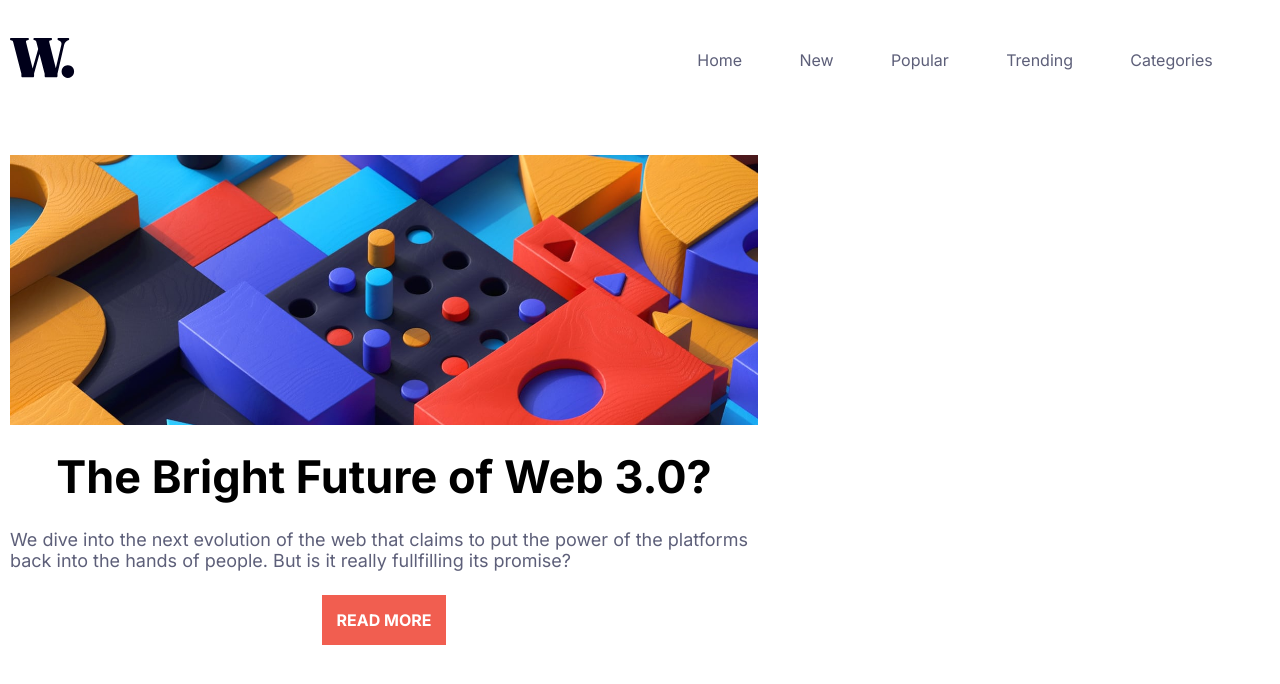
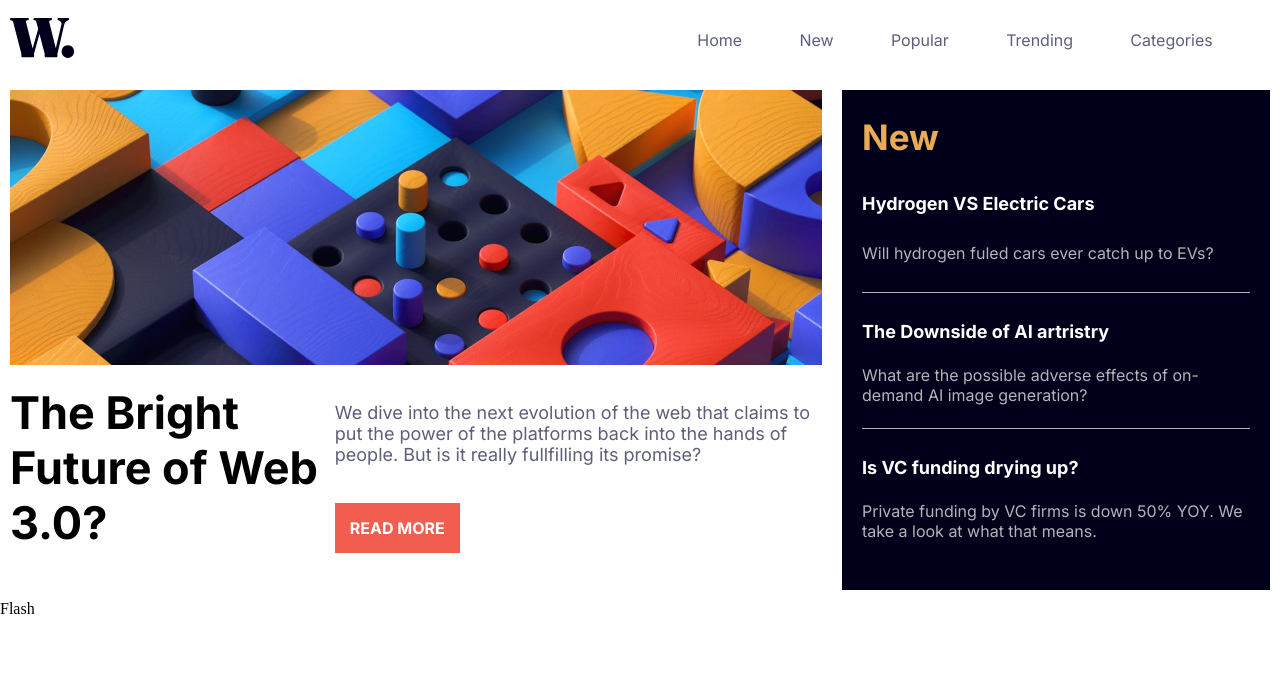
Before and after one commit to Gauravtripathii/news-homepage, a React (Create React App) app: page / in a window 1280 px wide. Shown: the top 684 px of the page. Built offline with nearby package versions, Linux system fonts and the light colour scheme.

Commit message:
top and home full responsive

```diff
--- a/src/App.jsx
+++ b/src/App.jsx
@@ -1,15 +1,17 @@
 import Navigation from "./components/Navigation";
 import Home from "./components/Home";
 import New from "./components/New";
-// import Flash from "./components/Flash";
+import Flash from "./components/Flash";
 
 function App() {
   return (
     <div className="App">
       <Navigation />
-      <Home />
-      {/* <New /> */}
-      {/* <Flash /> */}
+      <div className="top">
+        <Home />
+        <New />
+      </div>
+      <Flash />
     </div>
   );
 }
--- a/src/components/Home.jsx
+++ b/src/components/Home.jsx
@@ -4,19 +4,15 @@ import { active } from "../static";
 
 function Home() {
   return (
-    <div className='home'>
+    <div className="home">
       <div className="profile-image"></div>
-      <div className="title">
-        {active.title}
-      </div>
-      <div className="para">
-        {active.para}
-      </div>
-      <div className="button">
-        {active.button_text}
+      <div className="title">{active.title}</div>
+      <div className="right">
+        <div className="para">{active.para}</div>
+        <div className="button">{active.button_text}</div>
       </div>
     </div>
-  )
+  );
 }
 
 export default Home;
--- a/src/components/home.css
+++ b/src/components/home.css
@@ -17,6 +17,8 @@
 .home .title {
   font-weight: bold;
   font-size: 45px;
+  height: 30%;
+  padding-top: 20px;
 }
 
 .home .para {
@@ -36,15 +38,32 @@
     background-color: var(--very-dark-blue);
 }
 
+.home .right {
+  height: 35%;
+  display: flex;
+  flex-direction: column;
+  justify-content: space-evenly;
+}
+
 @media only screen and (min-width: 1200px) {
   .home {
+    width: 65%;
+    height: 100%;
+    flex-direction: row;
+    flex-wrap: wrap;
+    justify-content: space-between;
+  }
+  .home > .profile-image {
+    background-image: url(../assets//images/image-web-3-desktop.jpg);
+    width: 100%;
+    height: 55%;
+  }
+  .home .title {
+    width: 40%;
+    height: 45%;
+  }
+  .home .right {
     width: 60%;
-    height: 70%;
-    align-items: center;
-  }
-  .home .profile-image {
-    background-image: url(../assets/images//image-web-3-desktop.jpg);
-    height: 50%;
-    width: 100%;
+    height: 45%;
   }
 }
--- a/src/components/nav.css
+++ b/src/components/nav.css
@@ -64,7 +64,7 @@ nav ul > li:hover {
 
 @media only screen and (min-width: 1200px) {
   nav {
-    height: 15vh;
+    height: 10%;
   }
   nav .trans {
     display: none !important;
--- a/src/components/new.css
+++ b/src/components/new.css
@@ -44,3 +44,10 @@
 .last-card {
     border: none;
 }
+
+@media only screen and (min-width: 1200px) {
+  .new-section {
+    width: 35%;
+    height: 100%;
+  }
+}
--- a/src/index.css
+++ b/src/index.css
@@ -35,4 +35,9 @@
   .App {
     height: 100vh;
   }
+  .top {
+    height: 65%;
+    width: 100%;
+    display: flex;
+  }
 }
```
